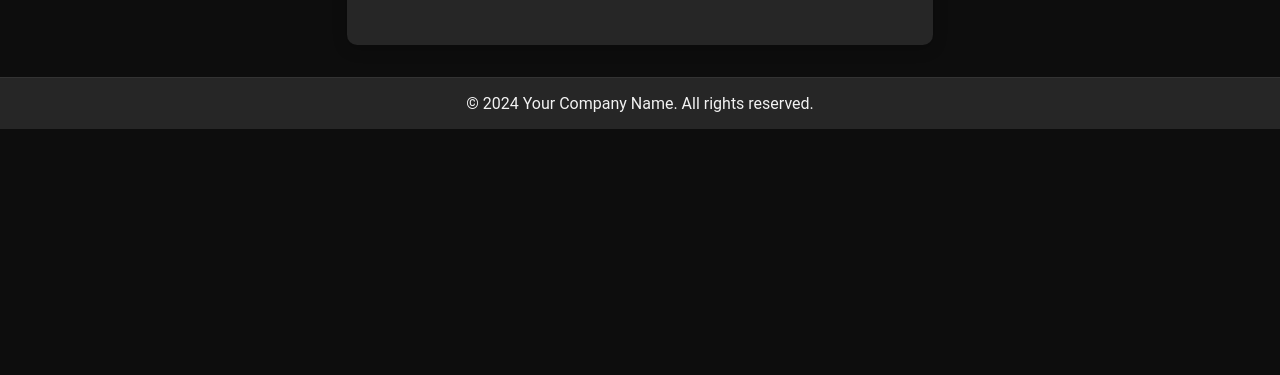
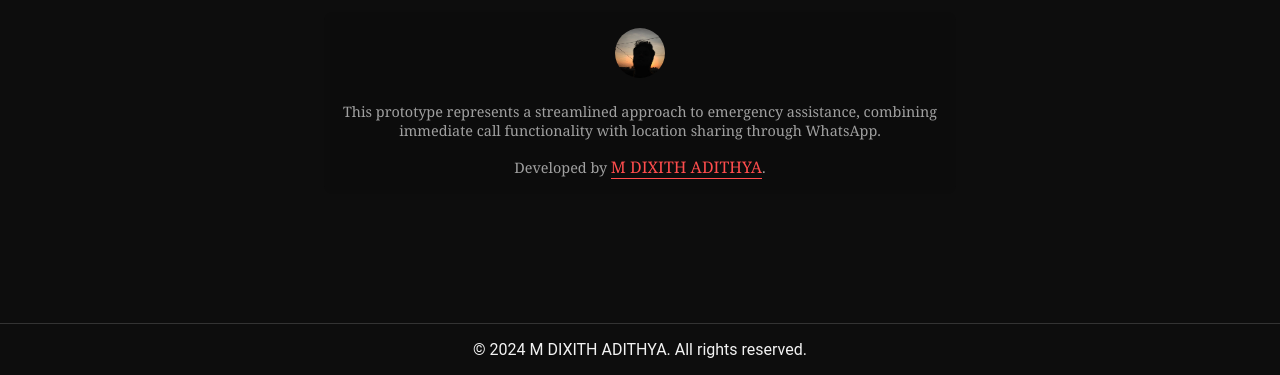
Before and after one commit to Dixith-ai/SOS-WEB, a plain HTML site: page index.html in a window 1280 px wide. Shown: the part 425-800 px from the top of the page. Drawn offline with Linux system fonts and the light colour scheme.

Commit message:
Descriptive changes made

```diff
--- a/index.html
+++ b/index.html
@@ -36,8 +36,13 @@
         <button onclick="initiateCall()">Call SOS</button>
         <button onclick="sendLocation()">Send Location via WhatsApp</button>
     </div>
+    <div class="description">
+        <img src="images/profile.jpg" alt="M Dixith Adithya" class="profile-icon">
+        <p>This prototype represents a streamlined approach to emergency assistance, combining immediate call functionality with location sharing through WhatsApp.</p>
+        <p>Developed by <a href="https://linktr.ee/dixith" target="_blank" class="credit-link">M DIXITH ADITHYA</a>.</p>
+    </div>
     <footer>
-        <p>&copy; 2024 Your Company Name. All rights reserved.</p>
+        <p>&copy; 2024 M DIXITH ADITHYA. All rights reserved.</p>
     </footer>
 </body>
 </html>
--- a/style.css
+++ b/style.css
@@ -7,8 +7,9 @@ body {
     flex-direction: column;
     justify-content: center;
     align-items: center;
-    height: 100vh;
+    min-height: 100vh;
     margin: 0;
+    overflow: hidden; /* Hide scrollbars */
 }
 
 .container {
@@ -45,13 +46,59 @@ button:focus {
     outline: none;
 }
 
-footer {
+.description {
     margin-top: 2rem;
     padding: 1rem;
-    background: rgba(255, 255, 255, 0.1);
-    border-top: 1px solid #333;
+    text-align: center;
+    font-size: 0.9rem; /* Adjusted font size */
+    color: #a0a0a0; /* Lighter, more subdued color */
+    width: 100%;
+    max-width: 600px;
+    font-family: 'Georgia', serif; /* Serif font for a more subtle, cautious look */
+    background: rgba(0, 0, 0, 0.1); /* Even lighter background for subtlety */
+    border-radius: 8px; /* Rounded corners */
+    display: flex;
+    align-items: center;
+    justify-content: center;
+    flex-direction: column; /* Arrange items in a column */
+    gap: 1rem; /* Space between image and text */
+}
+
+.profile-icon {
+    width: 50px; /* Size of the circular icon */
+    height: 50px; /* Size of the circular icon */
+    border-radius: 50%; /* Circular shape */
+    object-fit: cover; /* Ensure the image covers the circle */
+    margin-bottom: 0.5rem; /* Space below the image */
+}
+
+.description p {
+    margin: 0;
+}
+
+.credit-link {
+    color: #ff4d4d; /* Highlight color for the link */
+    text-decoration: none; /* No underline by default */
+    font-weight: normal; /* Normal font weight for subtlety */
+    font-size: 1rem; /* Slightly smaller text for subtle appearance */
+    border-bottom: 1px solid #ff4d4d; /* Thin underline to indicate clickability */
+    transition: color 0.3s, border-color 0.3s; /* Smooth transitions */
+}
+
+.credit-link:hover {
+    color: #e60000; /* Change color on hover */
+    border-bottom: 1px solid #e60000; /* Change underline color on hover */
+}
+
+footer {
+    margin-top: auto;
+    padding: 1rem;
     text-align: center;
     width: 100%;
+    position: fixed;
+    bottom: 0;
+    background: none;
+    border-top: 1px solid #333;
 }
 
 footer p {
```
Also changed, not shown: images/profile.jpg (added).
